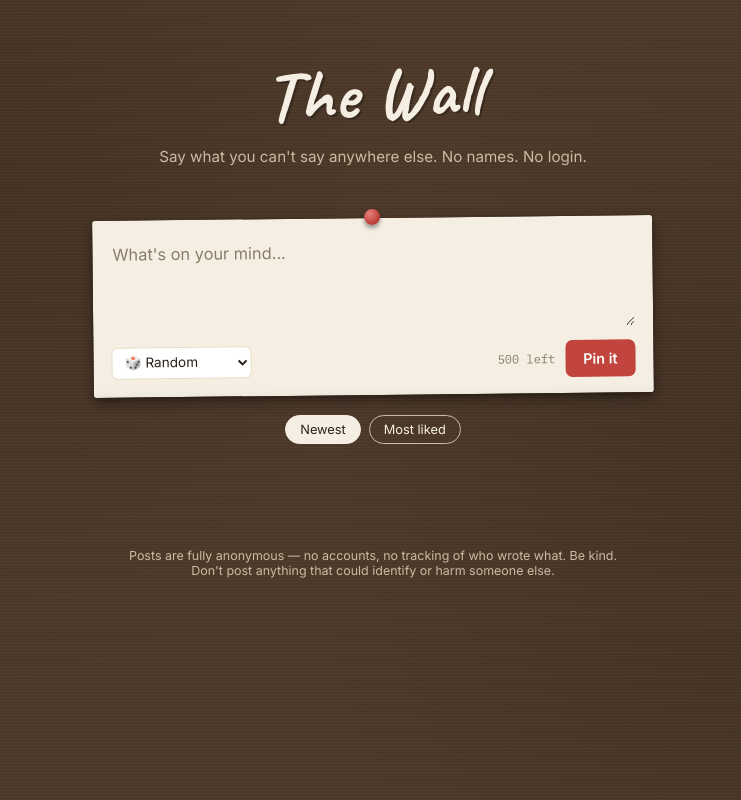
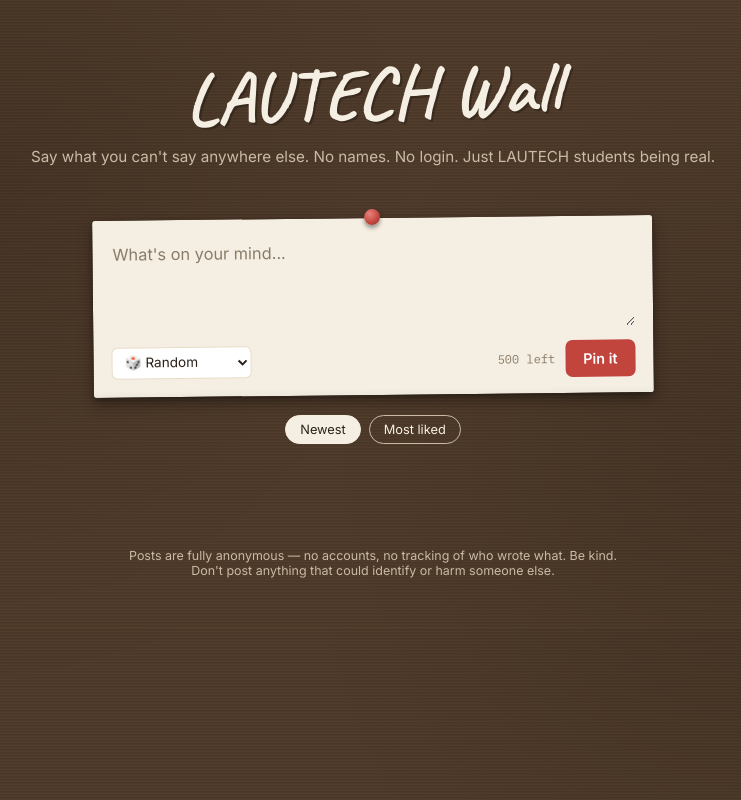
Before and after one commit to mayowasrar123-tech/confess-wall, a website: page public/index.html in a window 1280 px wide. Shown: the whole page, without its empty margins (267-1008 px from the left). Drawn offline with Linux system fonts and the light colour scheme; no server answers.

Commit message:
Fix admin login CSS bug

```diff
--- a/public/admin.css
+++ b/public/admin.css
@@ -21,6 +21,9 @@ body {
   display: flex;
   align-items: center;
   justify-content: center;
+}
+.login-screen[hidden] {
+  display: none;
 }
 .login-box {
   background: var(--surface);
--- a/public/config.js
+++ b/public/config.js
@@ -1,6 +1,6 @@
 // Edit this to personalize the wall for your campus.
 // This is the only file you need to touch to rebrand it.
 const WALL_CONFIG = {
-  name: "The Wall",
-  subtitle: "Say what you can't say anywhere else. No names. No login.",
+  name: "LAUTECH Wall",
+  subtitle: "Say what you can't say anywhere else. No names. No login. Just LAUTECH students being real.",
 };
```
